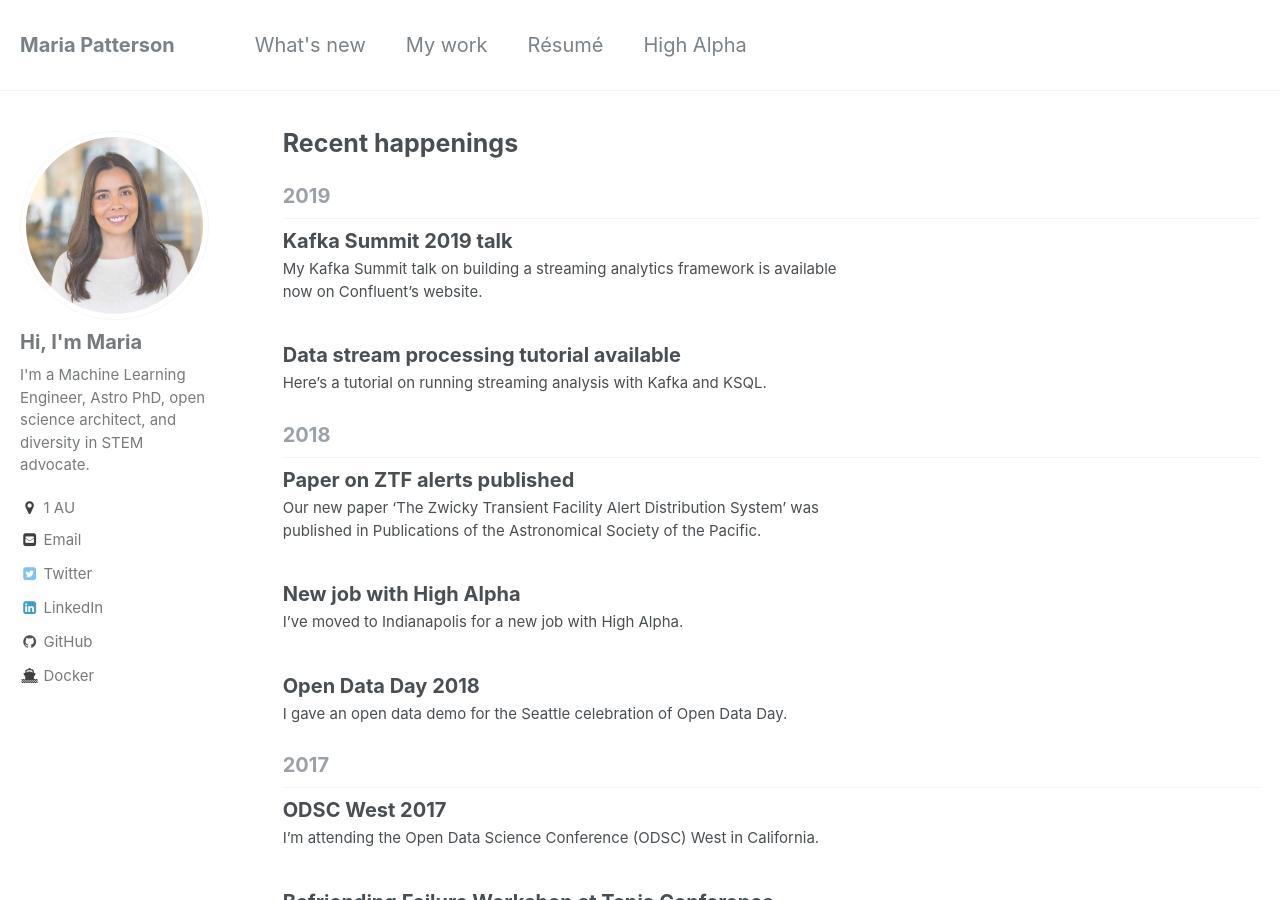
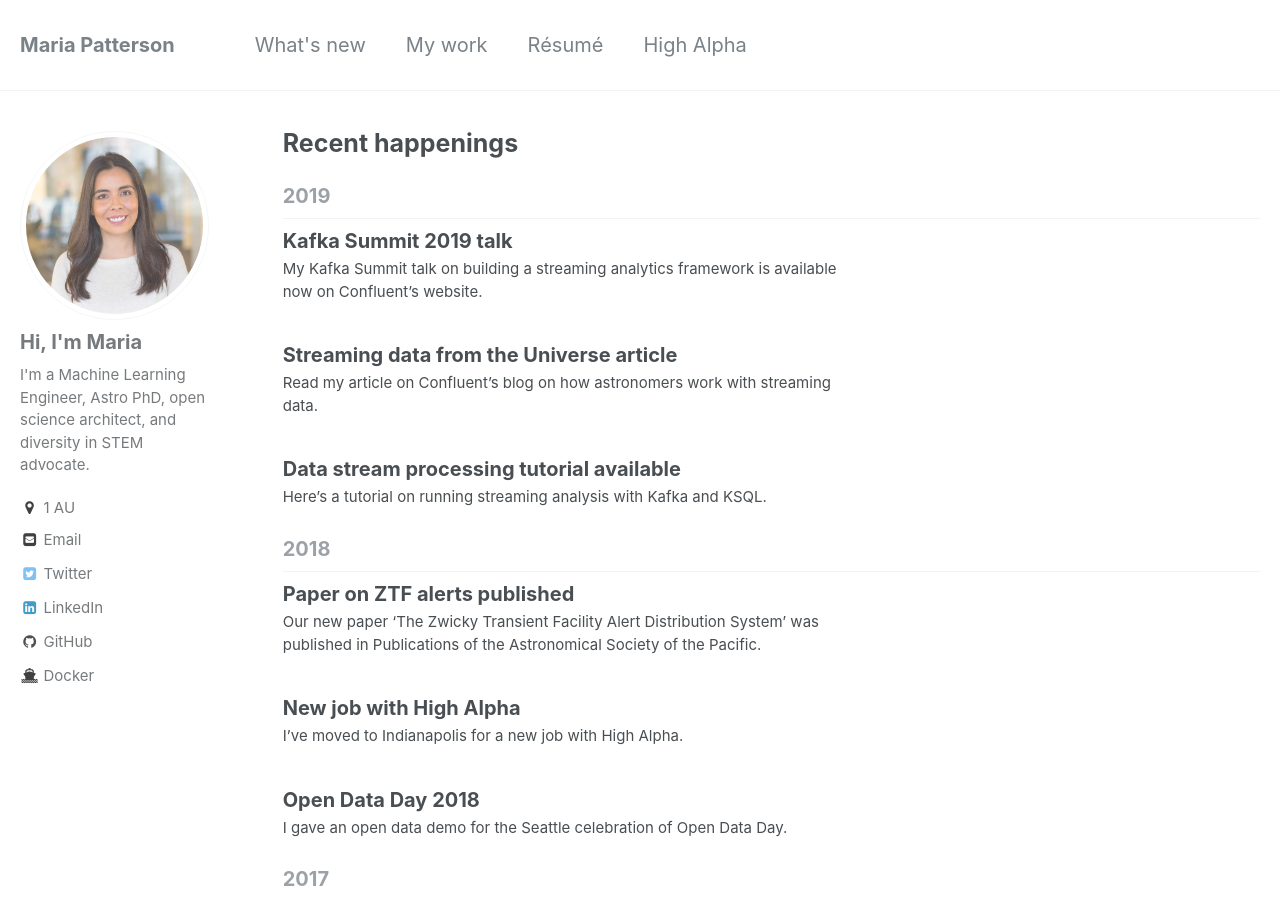
Before and after one commit to mtpatter/mtpatter.github.io, a Jekyll site: the page built from _pages/updates.html, in a window 1280 px wide and 900 px high. Built offline with Jekyll 4.4.1, drawn with Linux system fonts in a browser that asks for light colours.

Commit message:
Add confluent blog.

```diff
--- /dev/null
+++ b/_posts/2019-06-13-kafka-universe-blog.md
@@ -0,0 +1,12 @@
+---
+layout: single
+title: Streaming data from the Universe article
+excerpt: "Read my article on Confluent's blog on how astronomers work with streaming data."
+modified: 2019-06-13
+---
+
+I wrote a post on [Confluent's blog](https://www.confluent.io/blog/streaming-data-from-the-universe-with-apache-kafka/) about how astronomers deploy real-time pipelines
+to distribute data from the millions of objects discovered each night by modern telescopes.
+
+It's also available on High Alpha's medium blog here:
+[Streaming Data from the Universe with Apache Kafka](https://medium.com/high-alpha/streaming-data-from-the-universe-with-apache-kafka-3b6b54dee6a9).
```
Also changed, not shown: _posts/2019-04-08-kafka-ksql-tutorial.md (+1 -1 lines).
